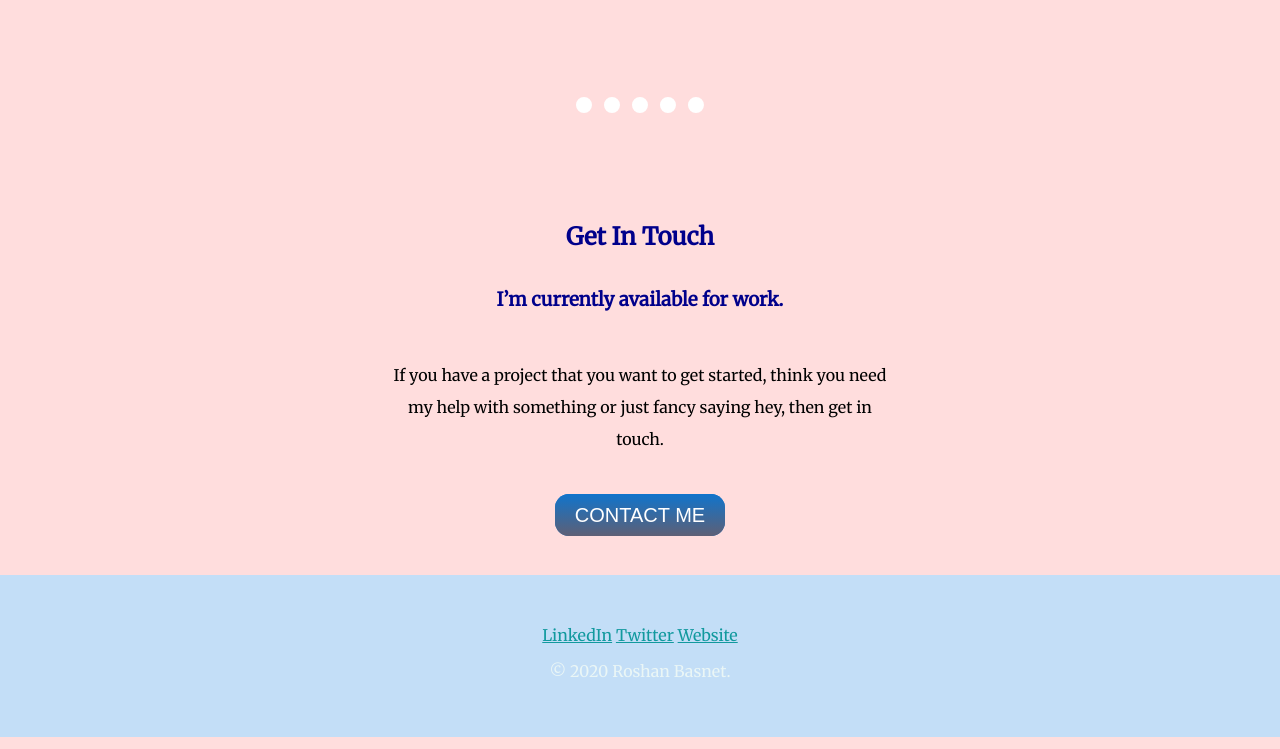
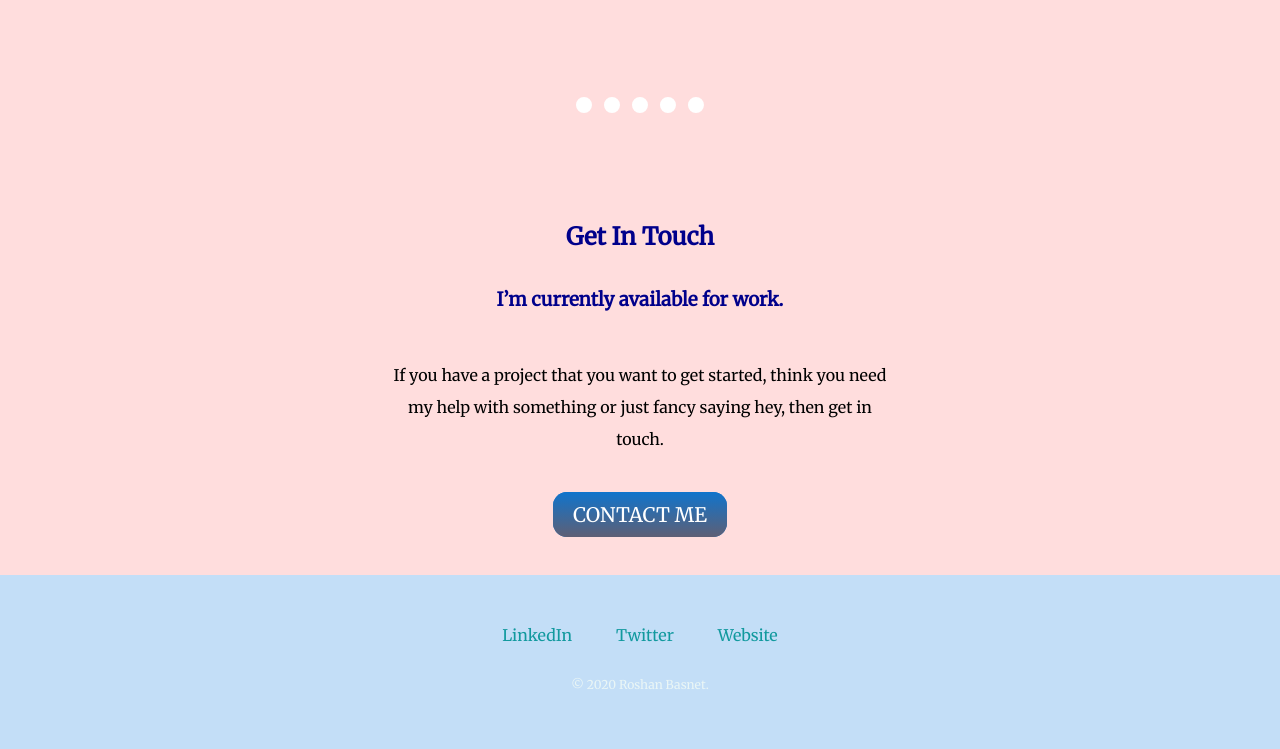
Before and after one commit to iRoshanBasnet/cv, a plain HTML site: page index.html in a window 1280 px wide. Shown: the part 2463-3212 px from the top of the page. Drawn offline with Linux system fonts and the light colour scheme; a web font is replaced by a local one.

Commit message:
Update Styles.css

```diff
--- a/Css/Styles.css
+++ b/Css/Styles.css
@@ -3,6 +3,15 @@ body{
   margin: 0;
   background-color: #ffdddd;
   font-family: 'Merriweather', serif;
+}
+a {
+  font-family: 'Merriweather', serif;
+  margin: 10px 20px;
+  text-decoration: none;
+}
+
+a:hover {
+  color: white;
 }
 hr {
   border-style: none;
@@ -117,7 +126,7 @@ margin: auto;
   -webkit-border-radius: 14;
   -moz-border-radius: 14;
   border-radius: 14px;
-  font-family: Arial;
+  font-family: 'Merriweather', serif;
   color: #ffffff;
   font-size: 20px;
   padding: 10px 20px 10px 20px;
@@ -145,4 +154,6 @@ background-color: #c3def7;
 }
 .copyright{
   color: #EAF6F6;
+  font-size: 0.76rem;
+  padding: 20px 0 5px;
 }
```
